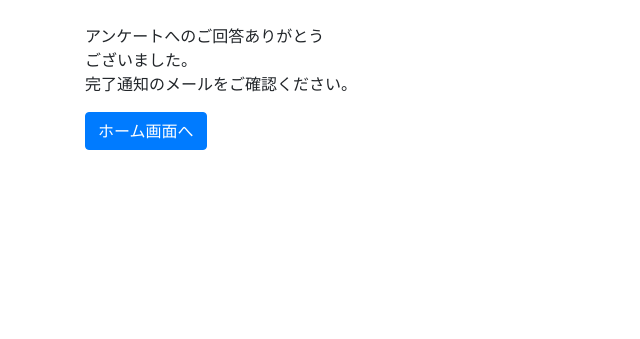
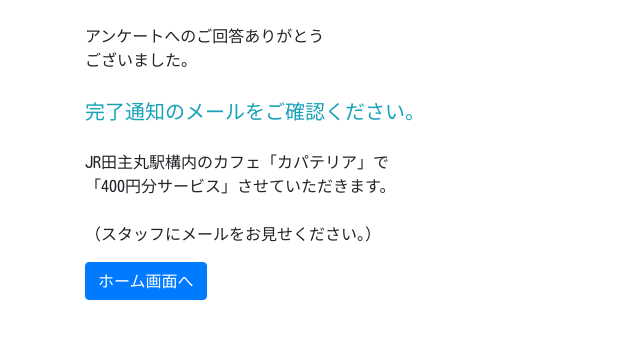
Before and after one commit to guchi-guchi/test, a Django app: page /success/ in a window 1280 px wide. Shown: the part 56-395 px from the top of the page, without its empty margins (0-640 px from the left). Run offline with Django 3.2, Linux system fonts and the light colour scheme; parts of the project's set-up code (start-up, migrations or seed data) failed here and were passed over; some libraries are stand-ins or nearby versions; some web fonts are replaced.

Commit message:
small modifications

```diff
--- a/anke/forms.py
+++ b/anke/forms.py
@@ -101,5 +101,5 @@ class AnkeForm(ModelForm):
             'question13': '質問13：その場所が100点とすると、このエリアは何点ですか？',
             'question14': '質問14：その点数にした（減点した）理由は何ですか？',
             'question15': '質問15：このエリアに欠けてるものがあるとすれば、それは何でしょうか？',
-            'notification': '<span class="text-success lead">久留米ＤＭＯメールマガジンの<br>購読</span><br><span class="text-danger">ご希望の方は左上のボックスをタップして<br>チェックを付けてください。</span>',
+            'notification': '<span class="text-success lead">久留米ＤＭＯメルマガ登録</span><br>ご希望の方は左上のボックスをタップして<br><span class="text-primary">チェック</span>を付けてください。',
         }
--- a/anke/templates/anke/gift.html
+++ b/anke/templates/anke/gift.html
@@ -3,7 +3,7 @@
 {% block title %}久留米DMOアンケートサイト{% endblock %}
 {% block content %}
 <div class="container my-4">
-    <p class="my-3">アンケートへのご回答ありがとう<br>ございました。<br>完了通知のメールをご確認ください。</p>
+    <p class="my-3">アンケートへのご回答ありがとう<br>ございました。<br><br><span class="text-info lead">完了通知のメールをご確認ください。</span><br><br>JR田主丸駅構内のカフェ「カパテリア」で<br>「400円分サービス」させていただきます。<br><br>（スタッフにメールをお見せください。）</p>
     <a class="btn btn-primary" href="{% url 'anke:index' %}">ホーム画面へ</a>
 </div>
 {% endblock content %}
--- a/anke/templates/anke/notify_message.txt
+++ b/anke/templates/anke/notify_message.txt
@@ -2,4 +2,4 @@
 
 {{ news.message }}
 
-※配信停止を希望される方は、本メールに「空メール」で返信してください。
+※配信停止を希望される方は、本メールに「空メール」（件名・本文無し）で返信してください。
--- a/anke/templates/anke/notify_subject.txt
+++ b/anke/templates/anke/notify_subject.txt
@@ -1 +1 @@
-久留米ＤＭＯメルマガ　新着記事　「{{ news.title }}」
+久留米ＤＭＯメルマガ 新着記事 「{{ news.title }}」
--- a/anke/templates/anke/survey.html
+++ b/anke/templates/anke/survey.html
@@ -10,7 +10,7 @@
   <form  method="post" class="mb-3">
     {% csrf_token %}
     {{ form|crispy }}
-    <h6 class="text-primary mb-3 lead">※「回答する」ボタンを押すと<br>通知のメールが届きますので<br>ご確認ください。</h6>
+    <h6 class="mb-3">※「回答する」ボタンを押すと<br><span class="text-primary lead">通知のメール</span>が届きますので<br>ご確認ください。</h6>
     <button class="btn btn-warning" type="submit">回答する</button>
   </form>
 </div>
--- a/anke/views.py
+++ b/anke/views.py
@@ -22,7 +22,7 @@ def ankeView(request):
             name = form.cleaned_data['name']
             from_email = form.cleaned_data['email']
             message1 = (f"アンケート回答のお知らせ。「{name}」さま", f"「{name}」さまがアンケートに回答されました。", from_email, ['s-shotaro@berraquera-jp.com'])
-            message2 = ("アンケート回答のお礼", f"「{name}」 さま \n ご回答ありがとうございます。\n\nJR田主丸駅構内のカフェ「カパテリア」で「400円分サービス」させていただきます。 \n\nご利用の際はスタッフにこのメールをお見せください。", from_email, [from_email])
+            message2 = ("アンケート回答のお礼", f"「{name}」 さま \n ご回答ありがとうございます。\n\nJR田主丸駅構内のカフェ「カパテリア」で「400円分サービス」させていただきます。 \n\nご利用の際はスタッフにこのメールをお見せください。\n\n※メルマガにご登録の方は、今後の配信をお待ちください。", from_email, [from_email])
             try:
                 send_mass_mail((message1, message2), fail_silently=False)
             except BadHeaderError:
```
